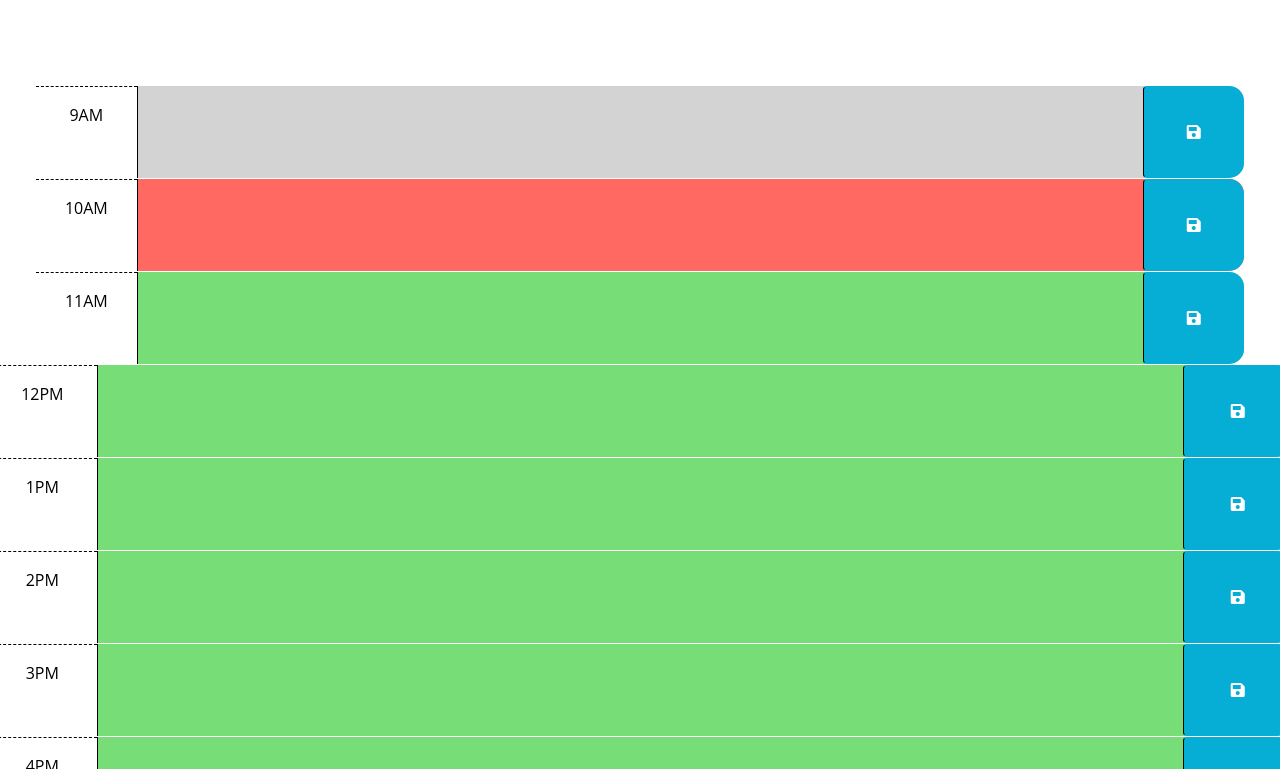
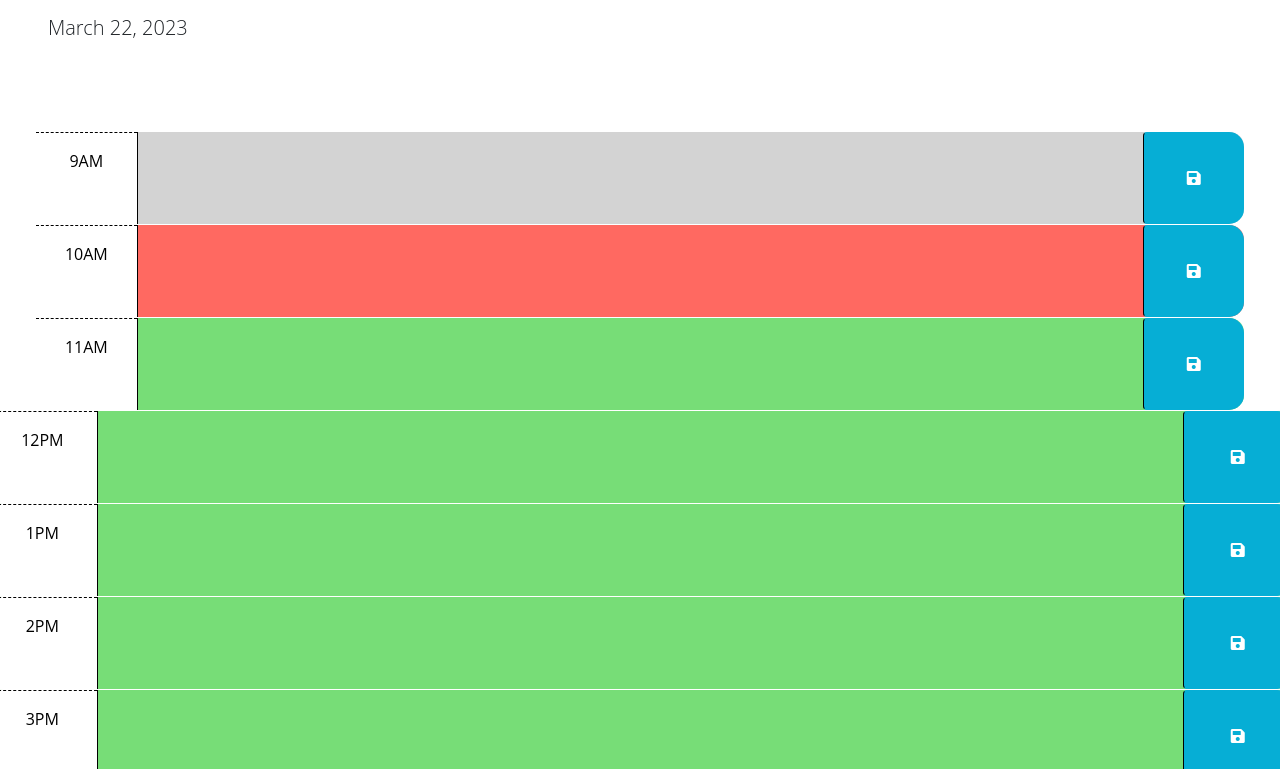
Before and after one commit to yaneyalvarado/Business-Schedule, a plain HTML site: page Develop/index.html in a window 1280 px wide. Shown: the part 166-935 px from the top of the page. Drawn offline with nearby package versions, Linux system fonts and the light colour scheme.

Commit message:
added current date in html

```diff
--- a/Develop/index.html
+++ b/Develop/index.html
@@ -28,7 +28,7 @@
     <header class="p-5 mb-4">
       <h1 class="display-3">Work Day Scheduler</h1>
       <p class="lead">A simple calendar app for scheduling your work day</p>
-      <p id="currentDay" class="lead"></p>
+      <p id="currentDay" class="lead">March 22, 2023</p>
     </header>
     <div class="container-fluid px-5">
       <!-- Use class for "past", "present", and "future" to apply styles to the
```
